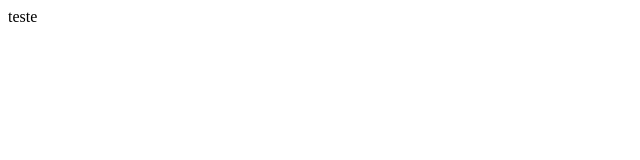
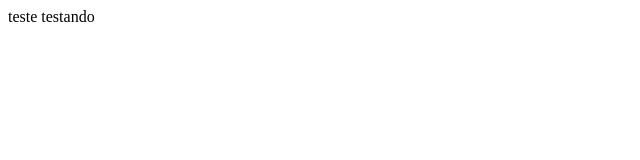
Before and after one commit to lucascarvalhomoreira/portal, a plain HTML site: page teste2.html in a window 1280 px wide. Shown: the full height of the page, 0-640 px from the left. Drawn offline with Linux system fonts and the light colour scheme.

Commit message:
entendendo os estados dos arquivos

```diff
--- a/teste2.html
+++ b/teste2.html
@@ -1,4 +1,4 @@
 <html>
     <head>teste </head>
-
+    <body>testando</body>
 </html>
```
